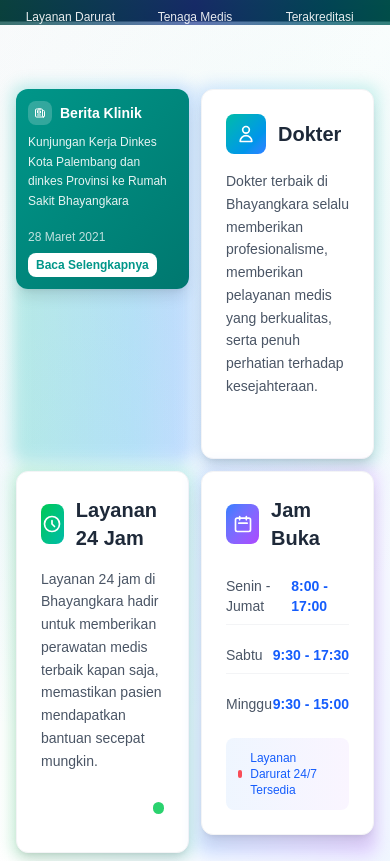
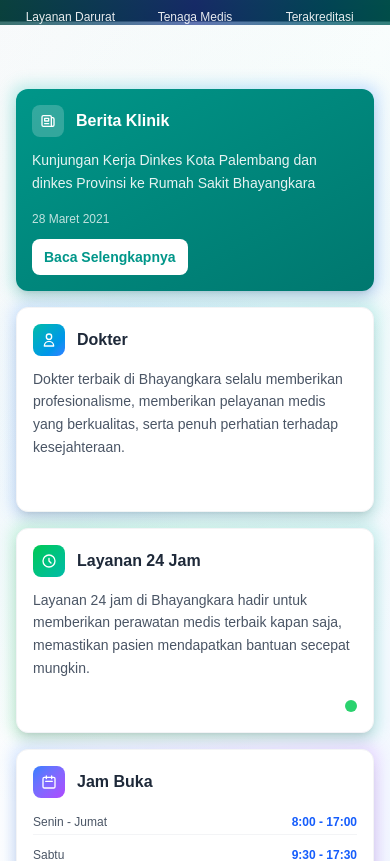
Before and after one commit to Kokorody/Web-profile-Bhayangkara, a Next.js app in the folder frontend/: page / in a window 390 px wide. Shown: the part 842-1703 px from the top of the page. Built offline with nearby package versions, Linux system fonts and the light colour scheme.

Commit message:
refactor card layouts for improved responsiveness and visual consistency

```diff
--- a/frontend/src/app/page.tsx
+++ b/frontend/src/app/page.tsx
@@ -1085,24 +1085,24 @@
         <div className="absolute inset-0 bg-[radial-gradient(circle_at_80%_20%,_rgba(20,184,166,0.05)_0%,_transparent_50%)]"></div>
 
         <div className="container mx-auto px-4 relative z-10">
-          <div className="grid grid-cols-2 md:grid-cols-4 gap-3 md:gap-6 lg:gap-8">
+          <div className="grid grid-cols-1 sm:grid-cols-2 md:grid-cols-4 gap-4 md:gap-6 lg:gap-8">
             {/* News Card */}
             <div className="group relative">
               <div className="absolute -inset-1 bg-gradient-to-r from-teal-500 to-blue-500 rounded-xl blur opacity-25 group-hover:opacity-75 transition-all duration-500"></div>
-              <div className="relative bg-gradient-to-br from-teal-600 to-teal-700 text-white p-3 md:p-6 rounded-xl shadow-lg hover:shadow-xl transition-all duration-300 transform hover:scale-[1.02] min-h-[200px] md:min-h-[280px] flex flex-col">
-                <div className="flex items-center mb-2 md:mb-4">
-                  <div className="w-6 h-6 md:w-10 md:h-10 bg-white/20 rounded-lg flex items-center justify-center mr-2 md:mr-3">
-                    <svg className="w-3 h-3 md:w-5 md:h-5 text-white" fill="none" stroke="currentColor" viewBox="0 0 24 24">
+              <div className="relative bg-gradient-to-br from-teal-600 to-teal-700 text-white p-4 md:p-6 rounded-xl shadow-lg hover:shadow-xl transition-all duration-300 transform hover:scale-[1.02] min-h-[180px] sm:min-h-[200px] md:min-h-[280px] flex flex-col">
+                <div className="flex items-center mb-3 md:mb-4">
+                  <div className="w-8 h-8 md:w-10 md:h-10 bg-white/20 rounded-lg flex items-center justify-center mr-3">
+                    <svg className="w-4 h-4 md:w-5 md:h-5 text-white" fill="none" stroke="currentColor" viewBox="0 0 24 24">
                       <path strokeLinecap="round" strokeLinejoin="round" strokeWidth={2} d="M19 20H5a2 2 0 01-2-2V6a2 2 0 012-2h10a2 2 0 012 2v1m2 13a2 2 0 01-2-2V7m2 13a2 2 0 002-2V9a2 2 0 00-2-2h-2m-4-3H9M7 16h6M7 8h6v4H7V8z" />
                     </svg>
                   </div>
-                  <h3 className="text-sm md:text-xl font-bold">Berita Klinik</h3>
-                </div>
-                <p className="text-xs md:text-sm opacity-90 mb-3 md:mb-6 flex-grow leading-relaxed">
+                  <h3 className="text-base md:text-xl font-bold">Berita Klinik</h3>
+                </div>
+                <p className="text-sm md:text-sm opacity-90 mb-4 md:mb-6 flex-grow leading-relaxed">
                   Kunjungan Kerja Dinkes Kota Palembang dan dinkes Provinsi ke Rumah Sakit Bhayangkara
                 </p>
-                <div className="text-xs opacity-75 mb-2 md:mb-4">28 Maret 2021</div>
-                <button className="bg-white text-teal-600 px-2 py-1 md:px-4 md:py-2 rounded-lg text-xs md:text-sm font-semibold hover:bg-gray-50 transition-colors duration-300 self-start">
+                <div className="text-xs opacity-75 mb-3 md:mb-4">28 Maret 2021</div>
+                <button className="bg-white text-teal-600 px-3 py-2 md:px-4 md:py-2 rounded-lg text-sm md:text-sm font-semibold hover:bg-gray-50 transition-colors duration-300 self-start">
                   Baca Selengkapnya
                 </button>
               </div>
@@ -1111,14 +1111,14 @@
             {/* Doctor Card */}
             <div className="group relative">
               <div className="absolute -inset-1 bg-gradient-to-r from-blue-500 to-teal-500 rounded-xl blur opacity-20 group-hover:opacity-40 transition-all duration-500"></div>
-              <div className="relative bg-white p-6 rounded-xl shadow-lg hover:shadow-xl transition-all duration-300 transform hover:scale-[1.02] min-h-[280px] flex flex-col border border-gray-100">
-                <div className="flex items-center mb-4">
-                  <div className="w-10 h-10 bg-gradient-to-br from-teal-500 to-blue-500 rounded-lg flex items-center justify-center mr-3">
-                    <svg className="w-5 h-5 text-white" fill="none" stroke="currentColor" viewBox="0 0 24 24">
+              <div className="relative bg-white p-4 md:p-6 rounded-xl shadow-lg hover:shadow-xl transition-all duration-300 transform hover:scale-[1.02] min-h-[180px] sm:min-h-[200px] md:min-h-[280px] flex flex-col border border-gray-100">
+                <div className="flex items-center mb-3 md:mb-4">
+                  <div className="w-8 h-8 md:w-10 md:h-10 bg-gradient-to-br from-teal-500 to-blue-500 rounded-lg flex items-center justify-center mr-3">
+                    <svg className="w-4 h-4 md:w-5 md:h-5 text-white" fill="none" stroke="currentColor" viewBox="0 0 24 24">
                       <path strokeLinecap="round" strokeLinejoin="round" strokeWidth={2} d="M16 7a4 4 0 11-8 0 4 4 0 018 0zM12 14a7 7 0 00-7 7h14a7 7 0 00-7-7z" />
                     </svg>
                   </div>
-                  <h3 className="text-xl font-bold text-gray-800 group-hover:text-teal-600 transition-colors">Dokter</h3>
+                  <h3 className="text-base md:text-xl font-bold text-gray-800 group-hover:text-teal-600 transition-colors">Dokter</h3>
                 </div>
                 <p className="text-gray-600 text-sm leading-relaxed flex-grow">
                   Dokter terbaik di Bhayangkara selalu memberikan profesionalisme, memberikan pelayanan medis yang berkualitas, serta penuh perhatian terhadap kesejahteraan.
@@ -1135,14 +1135,14 @@
             {/* 24 Hour Service Card */}
             <div className="group relative">
               <div className="absolute -inset-1 bg-gradient-to-r from-green-500 to-teal-500 rounded-xl blur opacity-20 group-hover:opacity-40 transition-all duration-500"></div>
-              <div className="relative bg-white p-6 rounded-xl shadow-lg hover:shadow-xl transition-all duration-300 transform hover:scale-[1.02] min-h-[280px] flex flex-col border border-gray-100">
-                <div className="flex items-center mb-4">
-                  <div className="w-10 h-10 bg-gradient-to-br from-green-500 to-teal-500 rounded-lg flex items-center justify-center mr-3">
-                    <svg className="w-5 h-5 text-white" fill="none" stroke="currentColor" viewBox="0 0 24 24">
+              <div className="relative bg-white p-4 md:p-6 rounded-xl shadow-lg hover:shadow-xl transition-all duration-300 transform hover:scale-[1.02] min-h-[180px] sm:min-h-[200px] md:min-h-[280px] flex flex-col border border-gray-100">
+                <div className="flex items-center mb-3 md:mb-4">
+                  <div className="w-8 h-8 md:w-10 md:h-10 bg-gradient-to-br from-green-500 to-teal-500 rounded-lg flex items-center justify-center mr-3">
+                    <svg className="w-4 h-4 md:w-5 md:h-5 text-white" fill="none" stroke="currentColor" viewBox="0 0 24 24">
                       <path strokeLinecap="round" strokeLinejoin="round" strokeWidth={2} d="M12 8v4l3 3m6-3a9 9 0 11-18 0 9 9 0 0118 0z" />
                     </svg>
                   </div>
-                  <h3 className="text-xl font-bold text-gray-800 group-hover:text-green-600 transition-colors">Layanan 24 Jam</h3>
+                  <h3 className="text-base md:text-xl font-bold text-gray-800 group-hover:text-green-600 transition-colors">Layanan 24 Jam</h3>
                 </div>
                 <p className="text-gray-600 text-sm leading-relaxed flex-grow">
                   Layanan 24 jam di Bhayangkara hadir untuk memberikan perawatan medis terbaik kapan saja, memastikan pasien mendapatkan bantuan secepat mungkin.
@@ -1162,30 +1162,30 @@
             {/* Operating Hours Card */}
             <div className="group relative">
               <div className="absolute -inset-1 bg-gradient-to-r from-blue-500 to-purple-500 rounded-xl blur opacity-20 group-hover:opacity-40 transition-all duration-500"></div>
-              <div className="relative bg-white p-6 rounded-xl shadow-lg hover:shadow-xl transition-all duration-300 transform hover:scale-[1.02] min-h-[280px] flex flex-col border border-gray-100">
-                <div className="flex items-center mb-4">
-                  <div className="w-10 h-10 bg-gradient-to-br from-blue-500 to-purple-500 rounded-lg flex items-center justify-center mr-3">
-                    <svg className="w-5 h-5 text-white" fill="none" stroke="currentColor" viewBox="0 0 24 24">
+              <div className="relative bg-white p-4 md:p-6 rounded-xl shadow-lg hover:shadow-xl transition-all duration-300 transform hover:scale-[1.02] min-h-[180px] sm:min-h-[200px] md:min-h-[280px] flex flex-col border border-gray-100">
+                <div className="flex items-center mb-3 md:mb-4">
+                  <div className="w-8 h-8 md:w-10 md:h-10 bg-gradient-to-br from-blue-500 to-purple-500 rounded-lg flex items-center justify-center mr-3">
+                    <svg className="w-4 h-4 md:w-5 md:h-5 text-white" fill="none" stroke="currentColor" viewBox="0 0 24 24">
                       <path strokeLinecap="round" strokeLinejoin="round" strokeWidth={2} d="M8 7V3m8 4V3m-9 8h10M5 21h14a2 2 0 002-2V7a2 2 0 00-2-2H5a2 2 0 00-2 2v12a2 2 0 002 2z" />
                     </svg>
                   </div>
-                  <h3 className="text-xl font-bold text-gray-800 group-hover:text-blue-600 transition-colors">Jam Buka</h3>
-                </div>
-                <div className="text-gray-600 text-sm space-y-3 flex-grow">
-                  <div className="flex justify-between items-center py-2 border-b border-gray-100">
-                    <span className="font-medium">Senin - Jumat</span>
-                    <span className="text-blue-600 font-semibold">8:00 - 17:00</span>
-                  </div>
-                  <div className="flex justify-between items-center py-2 border-b border-gray-100">
-                    <span className="font-medium">Sabtu</span>
-                    <span className="text-blue-600 font-semibold">9:30 - 17:30</span>
-                  </div>
-                  <div className="flex justify-between items-center py-2">
-                    <span className="font-medium">Minggu</span>
-                    <span className="text-blue-600 font-semibold">9:30 - 15:00</span>
-                  </div>
-                </div>
-                <div className="mt-4 bg-gradient-to-r from-blue-50 to-purple-50 p-3 rounded-lg">
+                  <h3 className="text-base md:text-xl font-bold text-gray-800 group-hover:text-blue-600 transition-colors">Jam Buka</h3>
+                </div>
+                <div className="text-gray-600 text-sm space-y-2 md:space-y-3 flex-grow">
+                  <div className="flex justify-between items-center py-1 md:py-2 border-b border-gray-100">
+                    <span className="font-medium text-xs md:text-sm">Senin - Jumat</span>
+                    <span className="text-blue-600 font-semibold text-xs md:text-sm">8:00 - 17:00</span>
+                  </div>
+                  <div className="flex justify-between items-center py-1 md:py-2 border-b border-gray-100">
+                    <span className="font-medium text-xs md:text-sm">Sabtu</span>
+                    <span className="text-blue-600 font-semibold text-xs md:text-sm">9:30 - 17:30</span>
+                  </div>
+                  <div className="flex justify-between items-center py-1 md:py-2">
+                    <span className="font-medium text-xs md:text-sm">Minggu</span>
+                    <span className="text-blue-600 font-semibold text-xs md:text-sm">9:30 - 15:00</span>
+                  </div>
+                </div>
+                <div className="mt-3 md:mt-4 bg-gradient-to-r from-blue-50 to-purple-50 p-2 md:p-3 rounded-lg">
                   <div className="flex items-center text-blue-600 text-xs font-medium">
                     <div className="w-2 h-2 bg-red-500 rounded-full animate-pulse mr-2"></div>
                     <span>Layanan Darurat 24/7 Tersedia</span>
```
